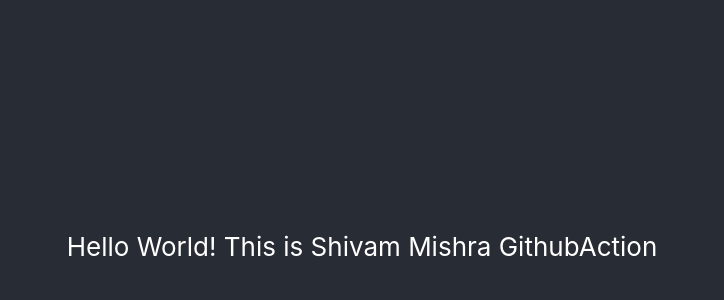
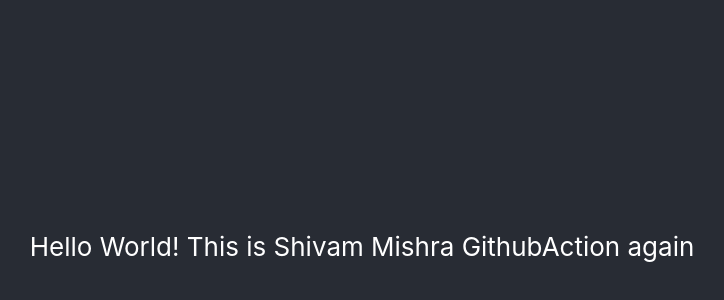
Before and after one commit to Shivam-Deve/github_actions, a React (Create React App) app: page / in a window 1280 px wide. Shown: the part 154-454 px from the top of the page, without its empty margins (278-1002 px from the left). Built offline with nearby package versions, Linux system fonts and the light colour scheme.

Commit message:
GitHubAction again

```diff
--- a/src/App.js
+++ b/src/App.js
@@ -6,7 +6,7 @@ function App() {
     <div className="App">
       <header className="App-header">
         <p>
-          Hello World! This is Shivam Mishra GithubAction
+          Hello World! This is Shivam Mishra GithubAction again
         </p>
       </header>
     </div>
```
